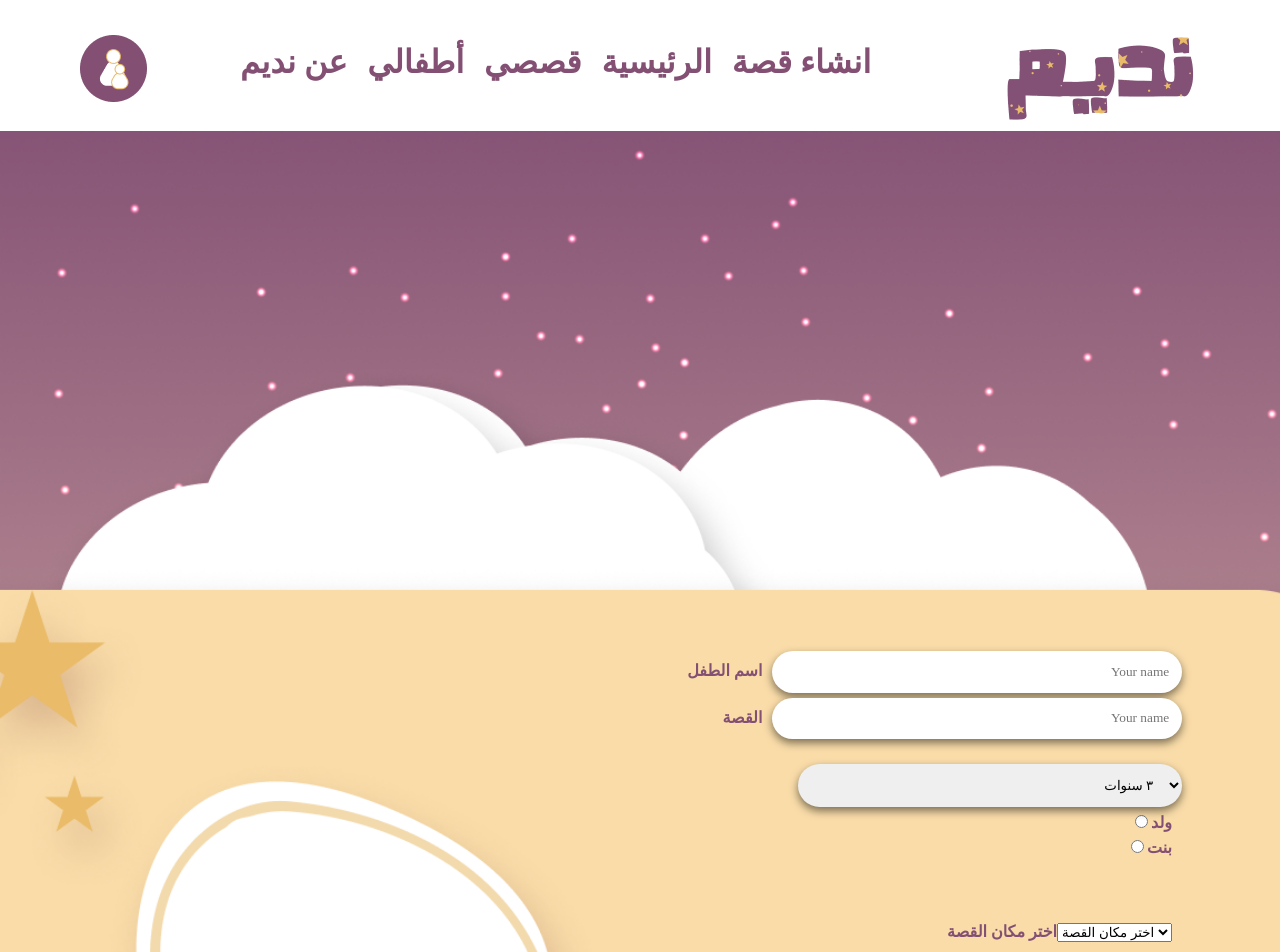
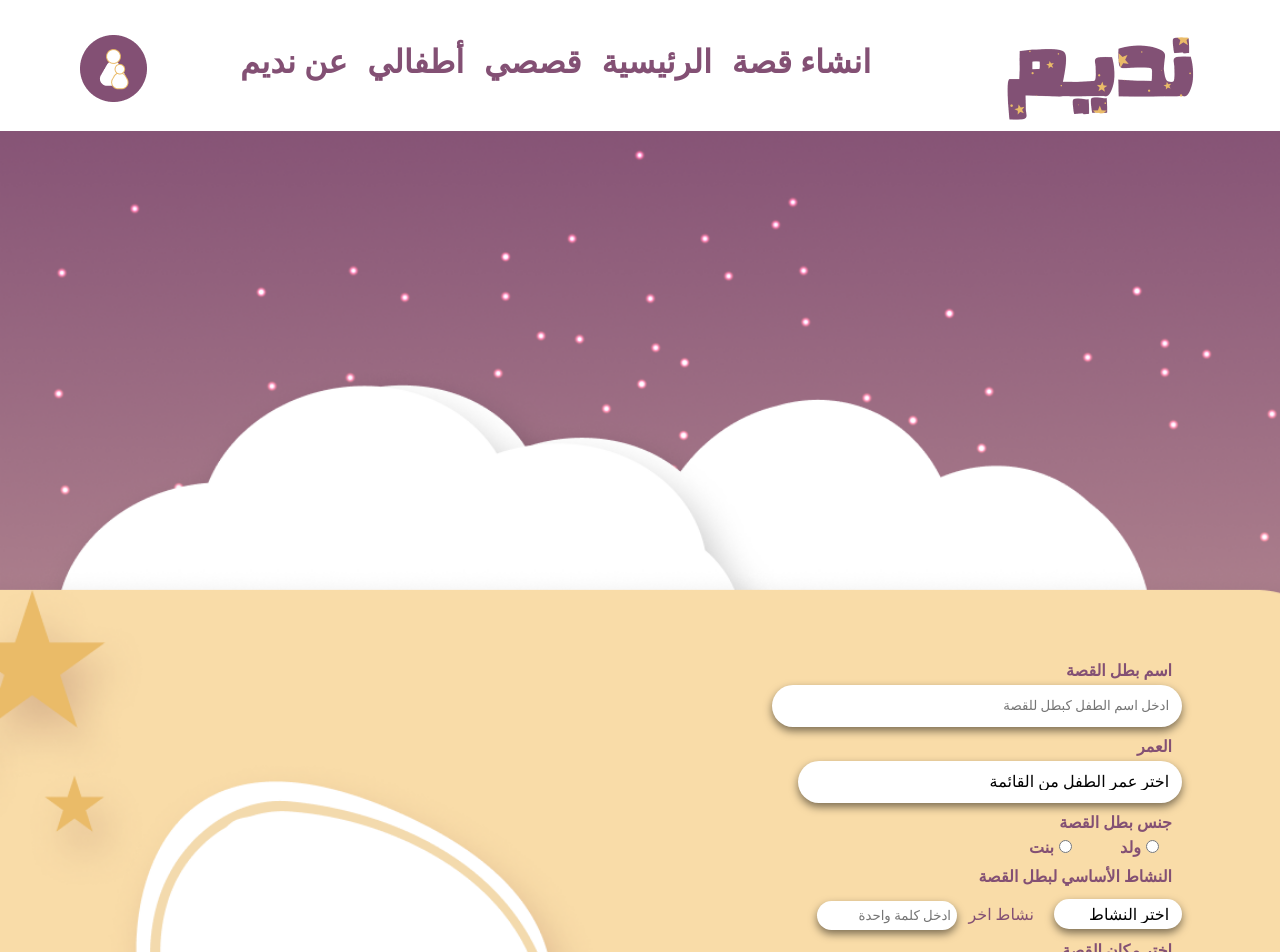
Before and after one commit to BatulMoneer/Nadeem, a React (Create React App) app in the folder frontend/: page /setpreferences in a window 1280 px wide. Shown: the top 952 px of the page. Built offline with nearby package versions, Linux system fonts and the light colour scheme.

Commit message:
lina-update

```diff
--- a/frontend/src/components/FormPage.js
+++ b/frontend/src/components/FormPage.js
@@ -29,82 +29,105 @@ const FormPage = () => {
     <div className="FormPage">
       <div className="form-container">
         <form onSubmit={handleSubmit}>
+          <div>
             <label className="lbl">
-            اسم الطفل
+              اسم بطل القصة
+            </label>
             <input
               name="name"
               value={formData.name}
               onChange={handleChange}
-              placeholder="Your name"
+              placeholder="ادخل اسم الطفل كبطل للقصة"
               className="in-btn"
-            />
-          </label>
-          <label className="lbl">
-            القصة
-            <input
-              name="insert_prompt"
-              value={formData.name}
-              onChange={handleChange}
-              placeholder="Your name"
-              className="in-btn"
-            />
-          </label>
-          <br />
-          <label className="lbl">
+            /></div>
+
+          <div className="select-container">
+            <label className="lbl">العمر</label>
             <select
               name="age"
               value={formData.age}
               onChange={handleChange}
               className="in-btn"
             >
-              {/* <option value="">ادخل عمر الطفل من القائمة</option> */}
-              <option value="3">٣ سنوات</option>
-              <option value="4">٤ سنوات</option>
-              <option value="5">٥ سنوات</option>
-              <option value="6">٦ سنوات</option>
-              <option value="7">٧ سنوات</option>
-              <option value="8">٨ سنوات</option>
+              <option value="" hidden >
+                اختر عمر الطفل من القائمة
+              </option>
+              <option value="3">ثلاث سنوات</option>
+              <option value="4">اربع سنوات</option>
+              <option value="5">خمس سنوات</option>
+              <option value="6">ست سنوات</option>
+              <option value="7">سبع سنوات</option>
+              <option value="8">ثمان سنوات</option>
             </select>
+          </div>
+
+
+
+          <div>
+            <label class="lbl">جنس بطل القصة</label>
+            <label class="rd-btn">
+              <span class="custom-radio"></span>
+              بنت
+              <input type="radio" name="gender" value="girl" onchange="handleChange(event)" />
             </label>
+            <label class="rd-btn">
+              <span class="custom-radio"></span>
+              ولد
+              <input type="radio" name="gender" value="ولد" onchange="handleChange(event)" />
+            </label>
+          </div>
+
+
+
+
+
+          {
+            // formData.gender === "boy" &&
+            (
+              <div className="select-container">
                 <label className="lbl">
-            <input
-              type="radio"
-              name="gender"
-              value="ولد"
-              // checked={formData.gender === "boy"}
+                النشاط الأساسي لبطل القصة
+                </label>
+                <input className="in-btn-small"
+                type="text"
+                name="choice"
+                value={formData.choices}
                 onChange={handleChange}
+                placeholder="ادخل كلمة واحدة"
                 />
-            ولد
+                <label className="lbl-inln">
+               نشاط اخر
                </label>
-          <label className="lbl">
-            <input
-              type="radio"
-              name="gender"
-              value="girl"
-              // checked={formData.gender === "girl"}
-              onChange={handleChange}
-            />
-            بنت
-          </label>
-          <br />
 
-          <br />
-          {/* {formData.gender === "boy" && (
-            <label className="lbl">
-              اختر موضوع القصة
-              <select
+                <select className="select-btn"
                   name=" insert_prompt"
                   value={formData.insert_prompt}
                   onChange={handleChange}
                 >
-                <option value="">اختر موضوع القصة</option>
+                  <option value="" hidden >اختر النشاط</option>
                   <option value="msboy study">مذاكرة</option>
-                <option value="msboy clean">ينظف</option>
-                <option value="msboy pray">يصلي</option>
+                  <option value="msboy clean">تنظيف</option>
+                  <option value="msboy pray">صلاة</option>
                 </select>
+
+              </div>
+            )}
+
+            {/* <div >
+
+                <input className="in-btn-small"
+                type="text"
+                name="choice"
+                value={formData.choices}
+                onChange={handleChange}
+                placeholder="ادخل كلمة واحدة"
+                />
+                <label className="lbl-inln">
+               نشاط اخر
                </label>
-          )} */}
-          {/*
+                </div>
+               */}
+
           {formData.gender === "msgirl hijabi" && (
             <label className="lbl">
               اختر موضوع القصة للبنت
@@ -122,29 +145,35 @@ const FormPage = () => {
                 <option value="msgirl hijabi pray">تصلي</option>
               </select>
             </label>
-          )} */}
+          )}
 
-          <br />
+          <div className="select-container">
             <label className="lbl">
               اختر مكان القصة
-            <select name="place" value={formData.place} onChange={handleChange}>
+            </label>
+            <select name="place" className="select-btn" value={formData.place} onChange={handleChange}>
               <option value="">اختر مكان القصة </option>
               <option value="msgarden">حديقة</option>
               <option value="msschool">مدرسة</option>
               <option value="msmosque"> مسجد</option>
             </select>
+
+          </div>
+
+
+
+
+          <div>
+            <label className="lbl">
+              الفكرة الرئيسيه للقصة
             </label>
-          {/*
-          <label className="lbl">
-            فعل اخر
-            <input
-              type="text"
-              name="choice"
-              value={formData.choices}
+            <textarea
+              name="insert_prompt"
+              value={formData.name}
               onChange={handleChange}
-              placeholder="ادخل كلمة واحدة تعبر عن الفعل المطلوب"
-            />
-          </label> */}
+              placeholder="وصف مختصر قصير عن القصة التي ترغب بإنشاءها"
+              className="in-btn"
+            /></div>
 
           <div className="btn-container">
             <button className="btn" type="submit">
--- a/frontend/src/form1.css
+++ b/frontend/src/form1.css
@@ -1,5 +1,5 @@
 /*Form page*/
-.FormPage{
+.FormPage {
   background-image: url('./addings/form2.png');
   background-size: cover;
   background-repeat: no-repeat;
@@ -8,7 +8,8 @@
   min-height: 305vh;
   width: 100%;
 }
-  .btn{
+
+.btn {
   font-size: 20px;
   font-weight: bold;
   font-family: 'Droid Arabic Kufi', serif;
@@ -18,12 +19,14 @@
   border: none;
   padding: 1%;
 }
-  .btn-container{
+
+.btn-container {
   position: relative;
   right: 30%;
-    top:82vh;
+  top: 82vh;
 }
-  .in-btn{
+
+.in-btn {
   border-radius: 80px;
   border: none;
   text-align: right;
@@ -32,27 +35,37 @@
   padding: 1%;
   color: C4C4C4;
   font-family: 'Droid Arabic Kufi', serif;
-    box-shadow: 0 4px 8px rgba(0,0,0,0.5);
+  box-shadow: 0 4px 8px rgba(0, 0, 0, 0.5);
   position: relative;
   left: 10px;
 }
+
+.placeholder-class {
+  color: C4C4C4;
+  font-family: 'Droid Arabic Kufi', serif;
+}
+
 .form-container {
-    border-color: black; /* Consider if you need a visible border */
+  border-color: black;
+  /* Consider if you need a visible border */
   text-align: right;
   display: block;
   justify-content: center;
   align-items: center;
   height: 100%;
-    width: 100%; /* Ensure the container takes full width */
-    padding: 20px; /* Added padding for inner spacing */
+  width: 100%;
+  /* Ensure the container takes full width */
+  padding: 20px;
+  /* Added padding for inner spacing */
   position: relative;
   top: 500px;
-    left: -10%;
+  right: 30%;
 }
 
 .label-container {
   text-align: right;
-    margin-bottom: 10px; /* Added margin for spacing between labels and inputs */
+  margin-bottom: 10px;
+  /* Added margin for spacing between labels and inputs */
 }
 
 .lbl {
@@ -61,4 +74,88 @@
   color: #835074;
   margin-bottom: 5px;
   font-weight: bold;
+  margin-top: 10px;
 }
+
+.select-container select {
+  appearance: none;
+  /* Remove default styling */
+  border: none;
+  /* Remove the border */
+  outline: none;
+  /* Remove focus outline */
+  background-color: white;
+
+  font-size: 16px;
+  /* Adjust as needed */
+  color: C4C4C4;
+  /* Text color */
+  cursor: pointer;
+  text-align: right;
+  font-family: 'Droid Arabic Kufi', serif;
+}
+
+.select-container option {
+  padding: 10px;
+  color: #835074;
+  font-family: 'Droid Arabic Kufi', serif;
+  border-bottom: 1px solid #835074
+}
+
+
+
+.rd-btn {
+  display: inline-block;
+  position: relative;
+  padding-left: 35px;
+  /* Space for the custom radio before the text */
+  cursor: pointer;
+  font-size: 16px;
+  user-select: none;
+  color: #835074;
+  font-weight: bold;
+  margin-right: 10px;
+  /* Space between buttons */
+  line-height: 0px;
+  /* Aligns text vertically with the custom radio */
+  font-family: 'Droid Arabic Kufi', serif;
+}
+
+.select-btn {
+  border-radius: 80px;
+  border: none;
+  text-align: right;
+  width: 10%;
+  padding: 0.5%;
+  padding-right: 1%;
+  color: C4C4C4;
+  font-family: 'Droid Arabic Kufi', serif;
+  box-shadow: 0 4px 8px rgba(0, 0, 0, 0.5);
+  position: relative;
+  left: 10px;
+
+}
+
+.lbl-inln {
+  font-family: 'Droid Arabic Kufi', serif;
+  color: #835074;
+  margin-bottom: 5px;
+  margin-top: 10px;
+  display: inline-block;
+  margin-left: 10px;
+  margin-right: 10px;
+}
+
+.in-btn-small {
+  border-radius: 80px;
+  border: none;
+  text-align: right;
+  width: 10%;
+  padding: 0.5%;
+  color: C4C4C4;
+  font-family: 'Droid Arabic Kufi', serif;
+  box-shadow: 0 4px 8px rgba(0, 0, 0, 0.5);
+  position: relative;
+  margin: 1PX;
+  margin-top: 10px;
+}
```
Lines whose indentation alone changed are shown as unchanged.
